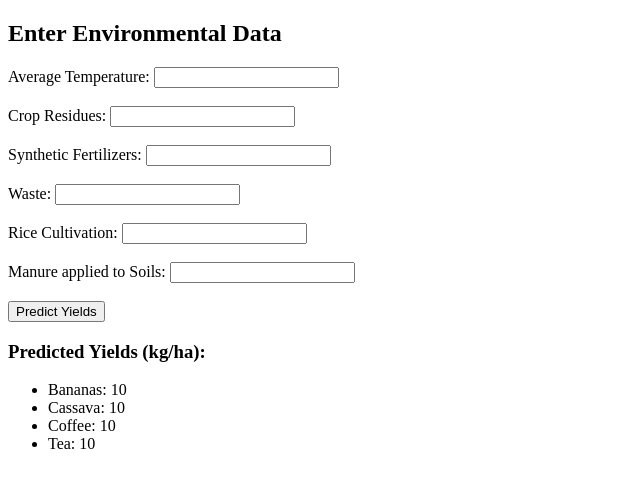
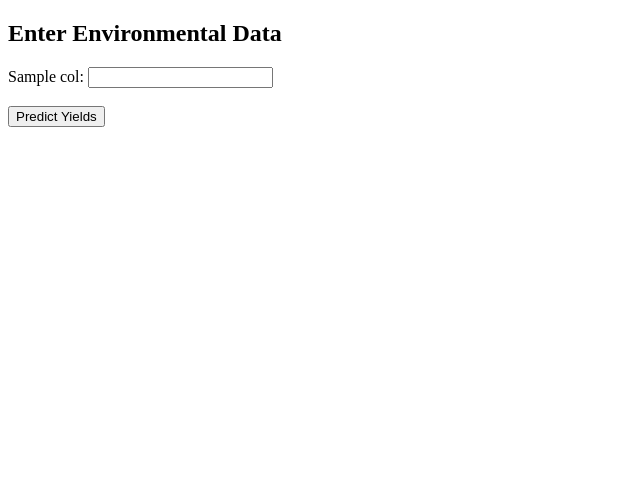
Before and after one commit to Stephan-MC/crop-yielding-prediction, a Flask app: template templates/index.html in a window 1280 px wide. Shown: the top 488 px of the page, without its empty margins (0-640 px from the left). Run offline with Flask 3, Linux system fonts and the light colour scheme; the template is opened without the code that fills it: most values are stand-ins (such as "Sample title", 1, 10 or a date in 2020).

Commit message:
updated code to support more parameters

```diff
--- a/app.py
+++ b/app.py
@@ -1,40 +1,48 @@
-
 import pandas as pd
 import joblib
 from flask import Flask, render_template, request
 from sklearn.model_selection import train_test_split
 from sklearn.ensemble import RandomForestRegressor
+import os
 
-# Load dataset
+# Load and clean dataset
 df = pd.read_csv("model/final_dataset.csv")
-
-# Drop rows with missing values
 df.dropna(inplace=True)
 
-# Define features and targets
-features = df.drop(columns=["Year", "Bananas", "Cassava, fresh", "Coffee, green", "Tea leaves"])
-targets = df[["Bananas", "Cassava, fresh", "Coffee, green", "Tea leaves"]]
+# Define target and feature columns
+target_cols = ["Bananas", "Cassava, fresh", "Coffee, green", "Tea leaves"]
+feature_cols = [col for col in df.columns if col not in ["Year"] + target_cols]
+
+X = df[feature_cols]
+y = df[target_cols]
 
 # Train model
-X_train, X_test, y_train, y_test = train_test_split(features, targets, test_size=0.2, random_state=42)
 model = RandomForestRegressor(n_estimators=100, random_state=42)
-model.fit(X_train, y_train)
+model.fit(X, y)
 
-# Save model
+# Save model and feature list
 joblib.dump(model, "model/model.pkl")
+joblib.dump(feature_cols, "model/feature_columns.pkl")
 
-# Initialize Flask app
+# Flask App
 app = Flask(__name__)
+
 
 @app.route("/", methods=["GET", "POST"])
 def index():
     prediction = None
+    feature_columns = joblib.load("model/feature_columns.pkl")
+
     if request.method == "POST":
-        input_data = {key: float(request.form[key]) for key in request.form}
+        input_data = {key: float(request.form[key]) for key in feature_columns}
         input_df = pd.DataFrame([input_data])
         model = joblib.load("model/model.pkl")
         prediction = model.predict(input_df)[0]
-    return render_template("index.html", prediction=prediction)
+
+    return render_template(
+        "index.html", feature_columns=feature_columns, prediction=prediction
+    )
+
 
 if __name__ == "__main__":
     app.run(debug=True)
--- a/templates/index.html
+++ b/templates/index.html
@@ -1,4 +1,3 @@
-
 <!DOCTYPE html>
 <html>
 <head>
@@ -7,15 +6,14 @@
 <body>
     <h2>Enter Environmental Data</h2>
     <form method="post">
-        <label>Average Temperature:</label>
-        <input type="number" step="any" name="avg_temperature" required><br><br>
-        {% for col in ["Crop Residues", "Synthetic Fertilizers", "Waste", "Rice Cultivation", "Manure applied to Soils"] %}
-        <label>{{ col }}:</label>
-        <input type="number" step="any" name="{{ col }}" required><br><br>
+        {% for col in feature_columns %}
+            <label>{{ col }}:</label>
+            <input type="number" step="any" name="{{ col }}" required><br><br>
         {% endfor %}
         <input type="submit" value="Predict Yields">
     </form>
-    {% if prediction %}
+
+    {% if prediction.any() %}
         <h3>Predicted Yields (kg/ha):</h3>
         <ul>
             <li>Bananas: {{ prediction[0]|round(2) }}</li>
```
